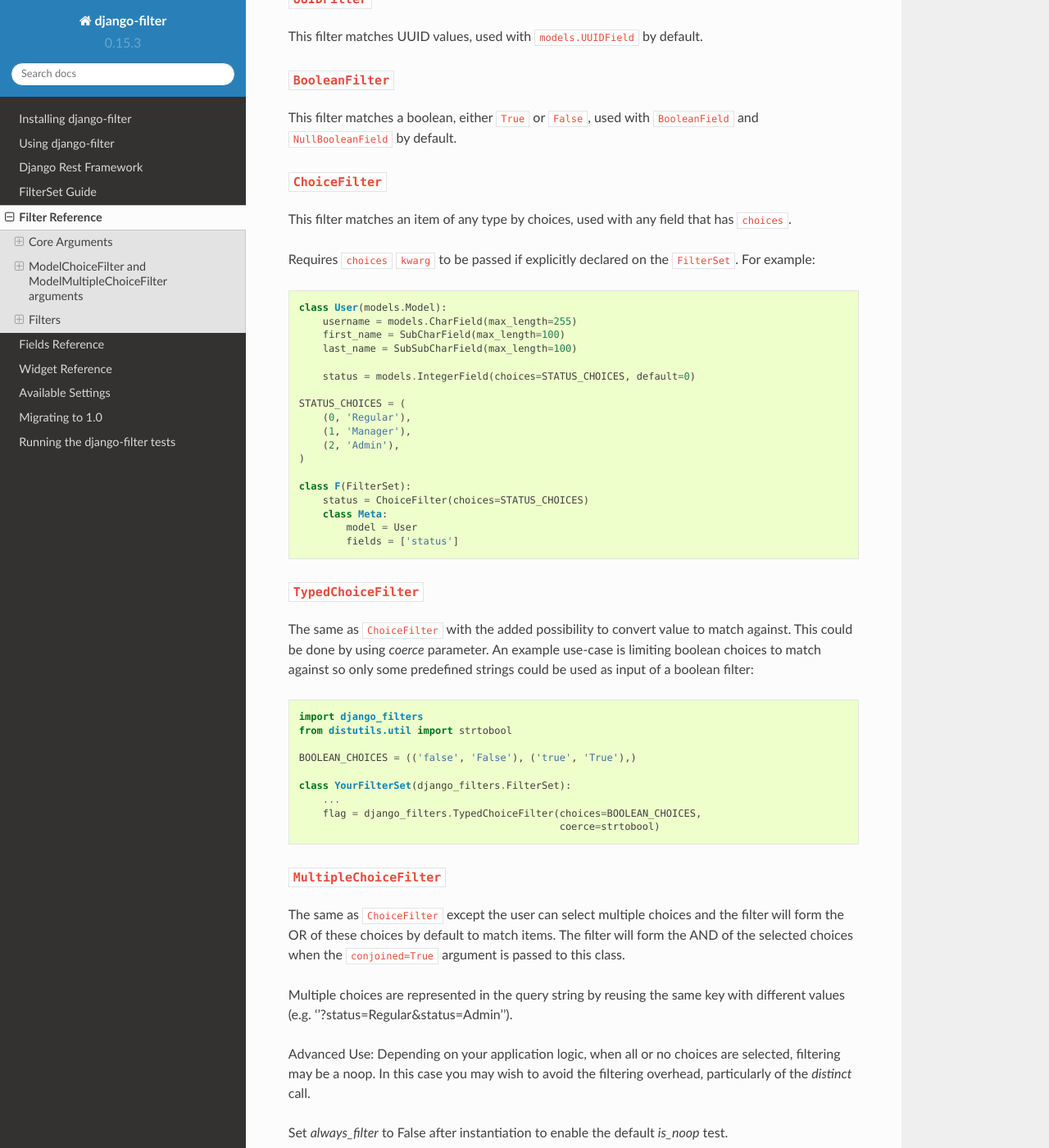
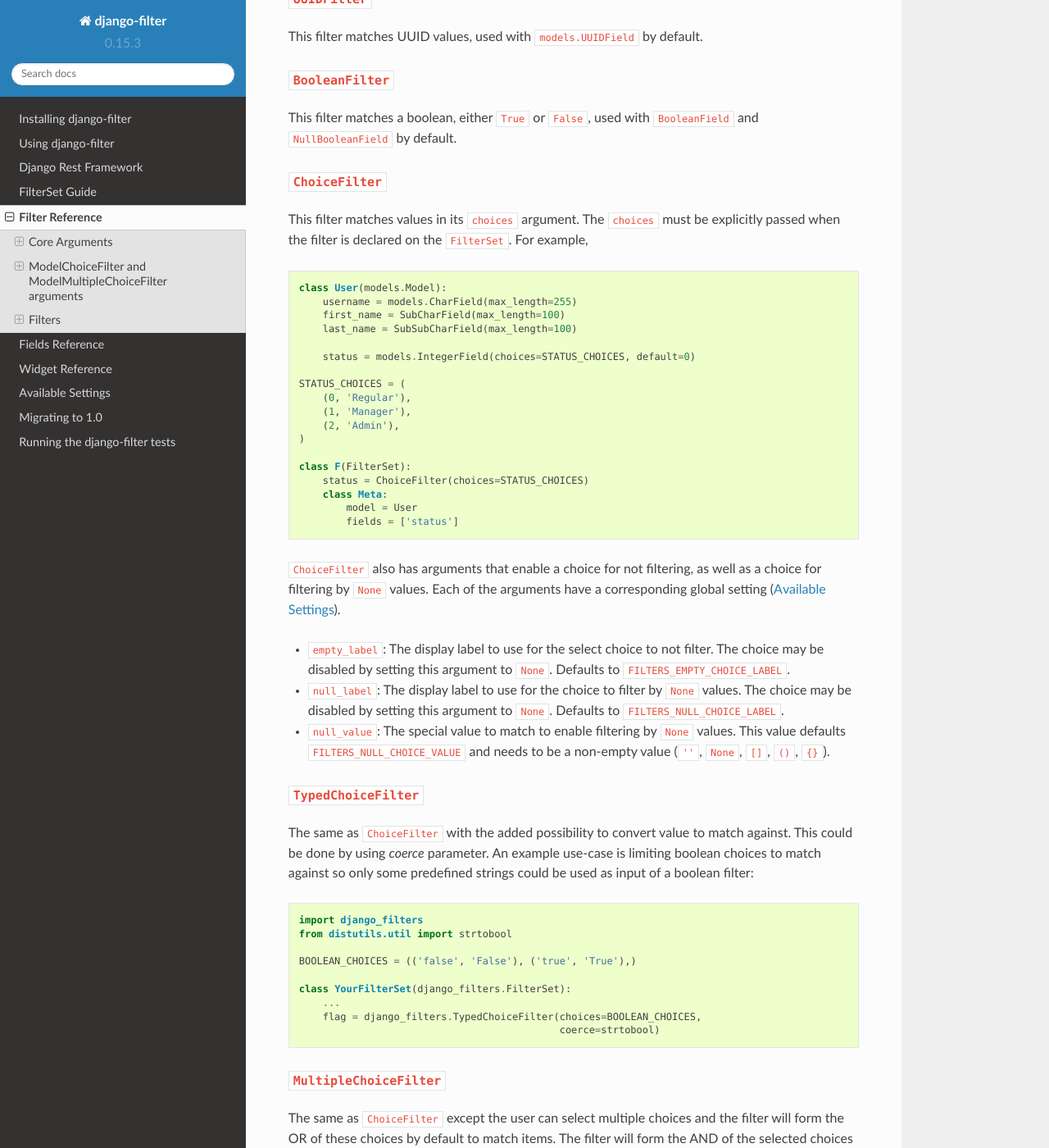
Before and after one commit to carltongibson/django-filter, a Sphinx documentation site: the page built from docs/ref/filters.txt, in a window 1280 px wide and 1400 px high, scrolled down 3527 px. Shown: the whole window at 82% size. Built offline with Sphinx 7.4.7 and the Read the Docs theme 2.0.0, drawn with Linux system fonts in a browser that asks for light colours.

Commit message:
Add empty/null choice docs

```diff
--- a/docs/ref/filters.txt
+++ b/docs/ref/filters.txt
@@ -194,11 +194,10 @@ This filter matches a boolean, either ``True`` or ``False``, used with
 ``ChoiceFilter``
 ~~~~~~~~~~~~~~~~
 
-This filter matches an item of any type by choices, used with any field that
-has ``choices``.
+This filter matches values in its ``choices`` argument. The ``choices`` must be
+explicitly passed when the filter is declared on the ``FilterSet``. For example,
 
-
-Requires ``choices`` ``kwarg`` to be passed if explicitly declared on the ``FilterSet``. For example::
+.. code-block:: python
 
     class User(models.Model):
         username = models.CharField(max_length=255)
@@ -219,6 +218,20 @@ Requires ``choices`` ``kwarg`` to be passed if explicitly declared on the ``Filt
             model = User
             fields = ['status']
 
+
+``ChoiceFilter`` also has arguments that enable a choice for not filtering, as
+well as a choice for filtering by ``None`` values. Each of the arguments have a
+corresponding global setting (:doc:`/ref/settings`).
+
+* ``empty_label``: The display label to use for the select choice to not filter.
+  The choice may be disabled by setting this argument to ``None``. Defaults to
+  ``FILTERS_EMPTY_CHOICE_LABEL``.
+* ``null_label``: The display label to use for the choice to filter by ``None``
+  values. The choice may be disabled by setting this argument to ``None``.
+  Defaults to ``FILTERS_NULL_CHOICE_LABEL``.
+* ``null_value``: The special value to match to enable filtering by ``None``
+  values. This value defaults ``FILTERS_NULL_CHOICE_VALUE`` and needs to be
+  a non-empty value (``''``, ``None``, ``[]``, ``()``, ``{}``).
 
 
 ``TypedChoiceFilter``
```
Also changed, not shown: docs/ref/settings.txt (+24 -0 lines).
